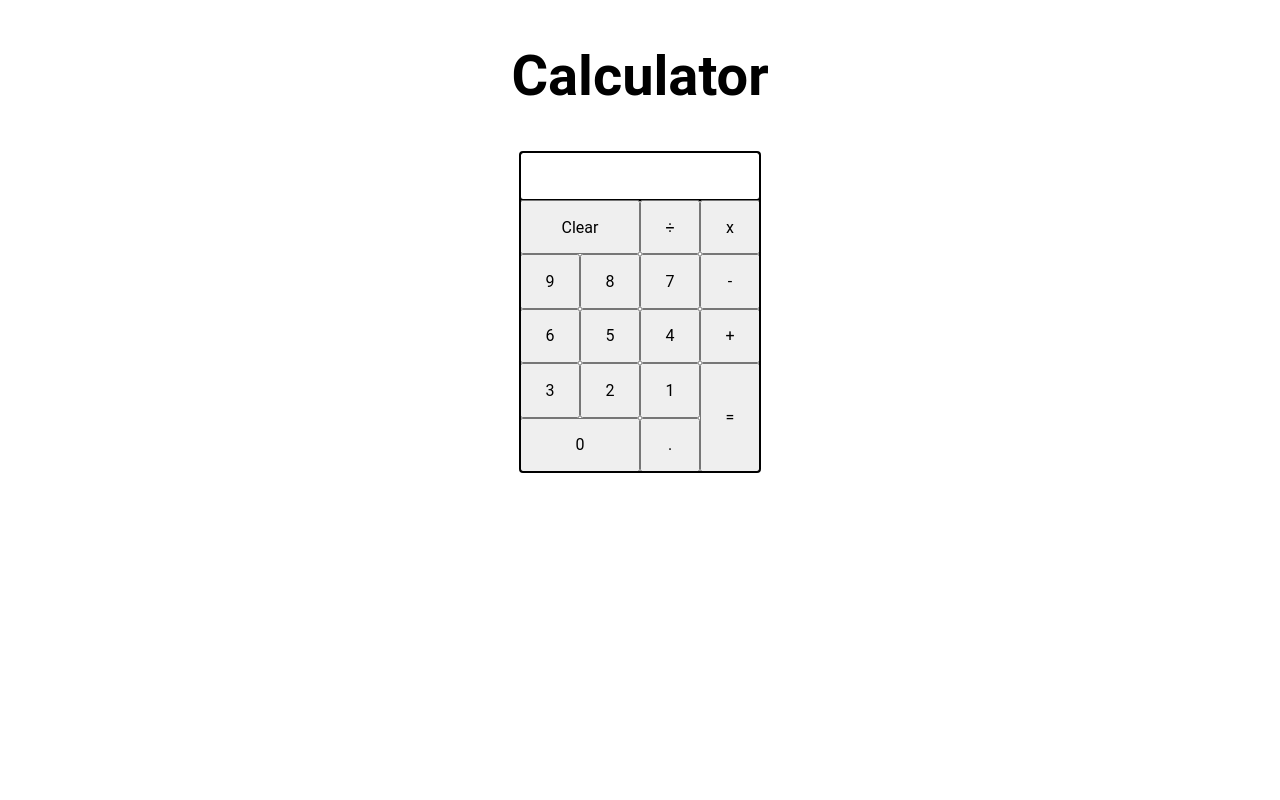
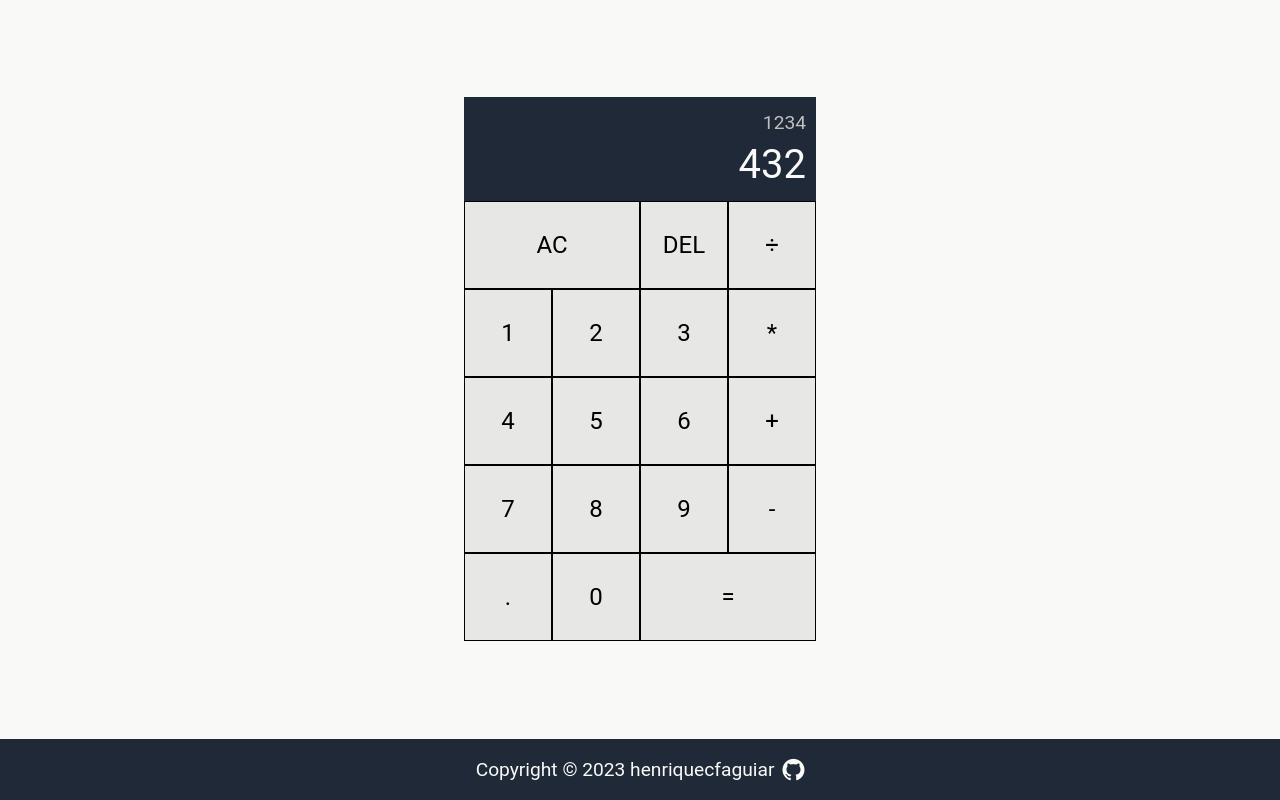
Before and after one commit to henriquecfaguiar/calculator, a plain HTML site: page index.html in a window 1280 px wide. Drawn offline with Linux system fonts and the light colour scheme.

Commit message:
Refactor html and css plus add footer

```diff
--- a/index.html
+++ b/index.html
@@ -6,42 +6,40 @@
   <meta http-equiv="X-UA-Compatible" content="IE=edge">
   <meta name="viewport" content="width=device-width, initial-scale=1.0">
   <title>Calculator</title>
-  <link rel="stylesheet" href="./style.css">
+  <link rel="stylesheet" href="https://cdnjs.cloudflare.com/ajax/libs/font-awesome/4.7.0/css/font-awesome.min.css">
+  <link rel="stylesheet" href="./styles.css">
   <script type="text/javascript" src="./script.js" defer></script>
 </head>
 
 <body>
-  <header>
-    <h1>Calculator</h1>
-  </header>
-  <main>
-    <div class="container">
-      <div class="display">
-        <p class="display__text"></p>
-      </div>
-      <div class="buttons">
-        <button class="clear">Clear</button>
-        <button class="operator divide">÷</button>
-        <button class="operator multiply">x</button>
-        <button class="operator subtract">-</button>
-        <button class="operator add">+</button>
-        <button class="equal">=</button>
-        <button class="number">9</button>
-        <button class="number">8</button>
-        <button class="number">7</button>
-        <button class="number">6</button>
-        <button class="number">5</button>
-        <button class="number">4</button>
-        <button class="number">3</button>
-        <button class="number">2</button>
-        <button class="number">1</button>
-        <button class="number zero">0</button>
-        <button>.</button>
-      </div>
+  <div class="calculator-grid">
+    <div class="display">
+      <div class="display__previous">1234</div>
+      <div class="display__current">432</div>
     </div>
-  </main>
+    <button class="span-two">AC</button>
+    <button>DEL</button>
+    <button>÷</button>
+    <button>1</button>
+    <button>2</button>
+    <button>3</button>
+    <button>*</button>
+    <button>4</button>
+    <button>5</button>
+    <button>6</button>
+    <button>+</button>
+    <button>7</button>
+    <button>8</button>
+    <button>9</button>
+    <button>-</button>
+    <button>.</button>
+    <button>0</button>
+    <button class="span-two">=</button>
+  </div>
   <footer>
-
+    <p>Copyright © 2023 henriquecfaguiar</p>
+    <a href="https://github.com/henriquecfaguiar">
+      <i class="fa fa-github fa-lg"></i>
   </footer>
 </body>
 
--- a/style.css
+++ /dev/null
@@ -1,150 +0,0 @@
-:root {
-
-  --clr-neutral-900: #1f2937;
-  --clr-neutral-400: #dadce086;
-  --clr-neutral-100: #F9FAF8;
-  --clr-accent: #3882f6;
-
-  --ff-primary: "Roboto", sans-serif;
-
-  /* small screen font sizes */
-  --fs-400: .8rem;
-  --fs-500: 1rem;
-  --fs-900: 2rem;
-
-  --fw-700: 700;
-  --fw-400: 400;
-  --fw-300: 300;
-
-}
-
-@media(min-width:50em) {
-  :root {
-    /* big screen font sizes */
-    --fs-400: 1rem;
-    --fs-500: 1.2rem;
-    --fs-900: 3.5rem;
-  }
-}
-
-/* reset */
-
-*,
-*::before,
-*::after {
-  box-sizing: border-box;
-}
-
-h1,
-.h1,
-h2,
-.h2,
-h3,
-.h3,
-h4,
-.h4 {
-  line-height: 1;
-}
-
-body,
-h1,
-h2,
-h3,
-p,
-dl,
-dd,
-figure {
-  margin: 0;
-}
-
-ul[class],
-ol[class] {
-  list-style: none;
-  padding: 0;
-}
-
-input,
-button,
-textarea,
-select {
-  font: inherit;
-}
-
-img {
-  max-width: 100%;
-  height: auto;
-  display: block;
-}
-
-/* layout */
-
-.container {
-  display: flex;
-  flex-direction: column;
-  margin-inline: auto;
-  outline: auto;
-  width: 15rem;
-  height: 20rem;
-}
-
-.display {
-  outline: auto;
-  text-align: center;
-  min-height: 3rem;
-}
-
-.display__text {
-  padding: 1.8em .2em 0 0;
-  text-align: right;
-}
-
-.buttons {
-  display: grid;
-  grid-template-columns: repeat(4, 1fr);
-  flex-basis: 100%;
-}
-
-.equal {
-  grid-column: 4 / 5;
-  grid-row: 6 / 4;
-}
-
-.add {
-  grid-column: 4 / 5;
-  grid-row: 4 / 3;
-}
-
-.subtract {
-  grid-column: 4 / 5;
-  grid-row: 3 / 2;
-}
-
-.multiply {
-  grid-column: 4 / 5;
-  grid-row: 2 / 1;
-}
-
-.divide {
-  grid-column: 3 / 4;
-  grid-row: 2 / 1;
-}
-
-.clear {
-  grid-column: 1 / 3;
-}
-
-.zero {
-  grid-column: 1 / 3;
-}
-
-/* general styling */
-
-body {
-  font-family: var(--ff-primary);
-}
-
-h1 {
-  font-size: var(--fs-900);
-  text-align: center;
-  margin: 3rem 0;
-}
--- /dev/null
+++ b/styles.css
@@ -0,0 +1,136 @@
+:root {
+
+  --clr-neutral-900: #1f2937;
+  --clr-neutral-400: #9991912f;
+  --clr-neutral-200: #c1bebe;
+  --clr-neutral-100: #F9FAF8;
+  --clr-accent: #93b6ed;
+
+  --ff-primary: "Roboto", sans-serif;
+
+  /* small screen font sizes */
+  --fs-400: .8rem;
+  --fs-500: 1rem;
+  --fs-900: 1.5rem;
+
+  --fw-700: 700;
+  --fw-400: 400;
+  --fw-300: 300;
+
+}
+
+@media(min-width:50em) {
+  :root {
+    /* big screen font sizes */
+    --fs-300: 1rem;
+    --fs-400: 1.2rem;
+    --fs-500: 1.5rem;
+    --fs-900: 2.5rem;
+  }
+}
+
+/* reset */
+
+*,
+*::before,
+*::after {
+  box-sizing: border-box;
+}
+
+body,
+h1,
+h2,
+h3,
+p,
+dl,
+dd,
+figure {
+  margin: 0;
+  padding: 0;
+}
+
+input,
+button,
+textarea,
+select {
+  font: inherit;
+}
+
+/* general styling */
+
+body {
+  font-family: var(--ff-primary);
+  font-size: var(--fs-500);
+  background-color: var(--clr-neutral-100);
+  min-height: 100vh;
+  display: flex;
+  flex-direction: column;
+}
+
+.calculator-grid {
+  display: grid;
+  justify-content: center;
+  align-content: center;
+  grid-template-columns: repeat(4, 5.5rem);
+  grid-template-rows: minmax(6.5rem, auto)repeat(5, 5.5rem);
+  margin-top: auto;
+}
+
+button {
+  font-size: var(--fs-500);
+  background-color: var(--clr-neutral-400);
+  cursor: pointer;
+  border: 1px solid black;
+}
+
+button:hover,
+button::after {
+  background-color: var(--clr-accent);
+  opacity: .85;
+}
+
+.display {
+  grid-column: 1 / -1;
+  background-color: var(--clr-neutral-900);
+  display: flex;
+  align-items: flex-end;
+  justify-content: space-around;
+  flex-direction: column;
+  padding: 0.625rem;
+  word-wrap: break-word;
+  word-break: break-all;
+}
+
+.display__previous {
+  font-size: var(--fs-400);
+  color: var(--clr-neutral-200);
+}
+
+.display__current {
+  font-size: var(--fs-900);
+  color: var(--clr-neutral-100);
+}
+
+.span-two {
+  grid-column: span 2;
+}
+
+a:hover,
+a:focus {
+  opacity: .5;
+}
+
+footer {
+  color: var(--clr-neutral-100);
+  font-size: var(--fs-400);
+  background-color: var(--clr-neutral-900);
+  display: flex;
+  justify-content: center;
+  gap: .5rem;
+  padding: 1em 0;
+  margin-top: auto;
+}
+
+i {
+  color: var(--clr-neutral-100);
+}
```
